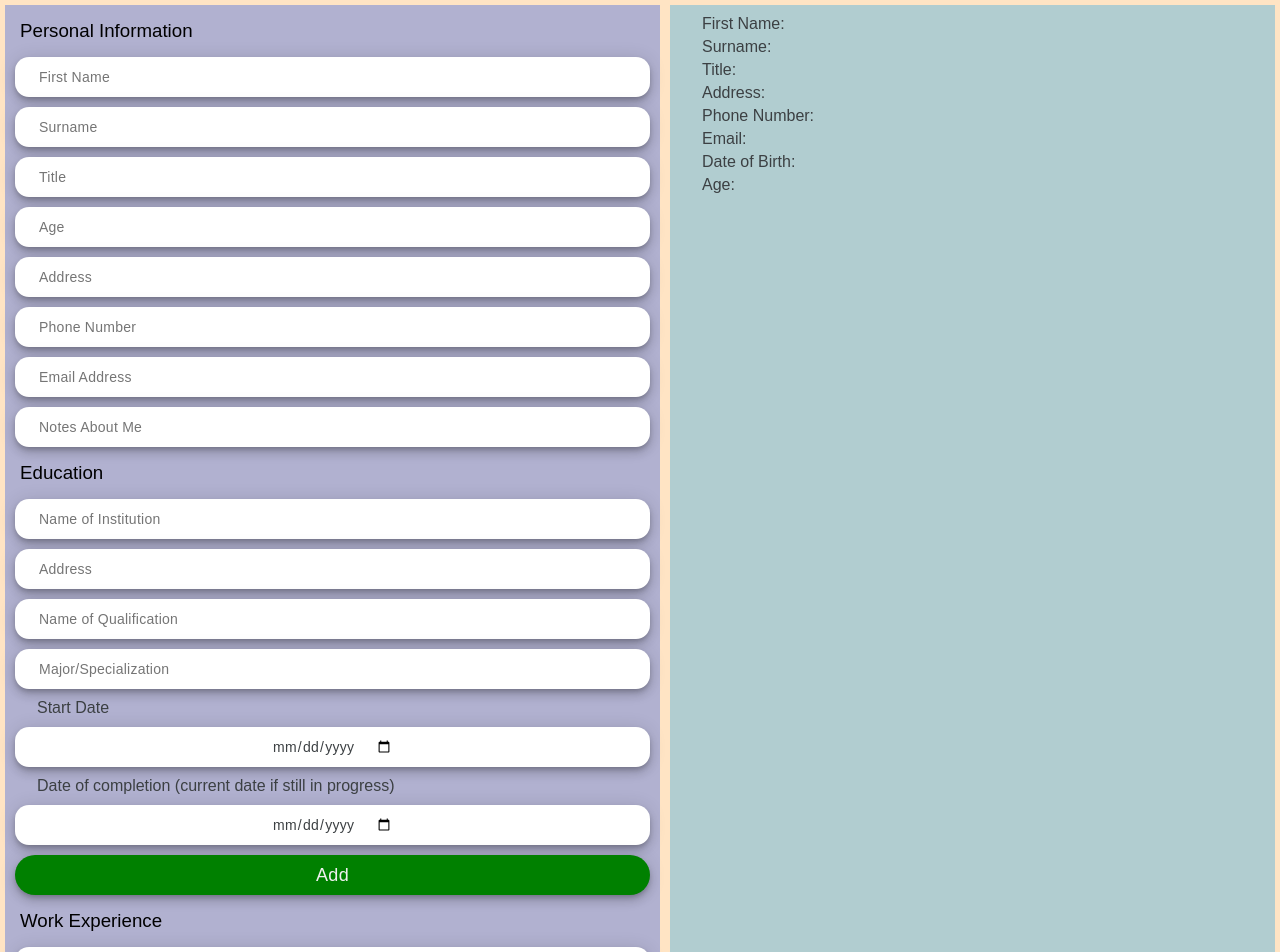
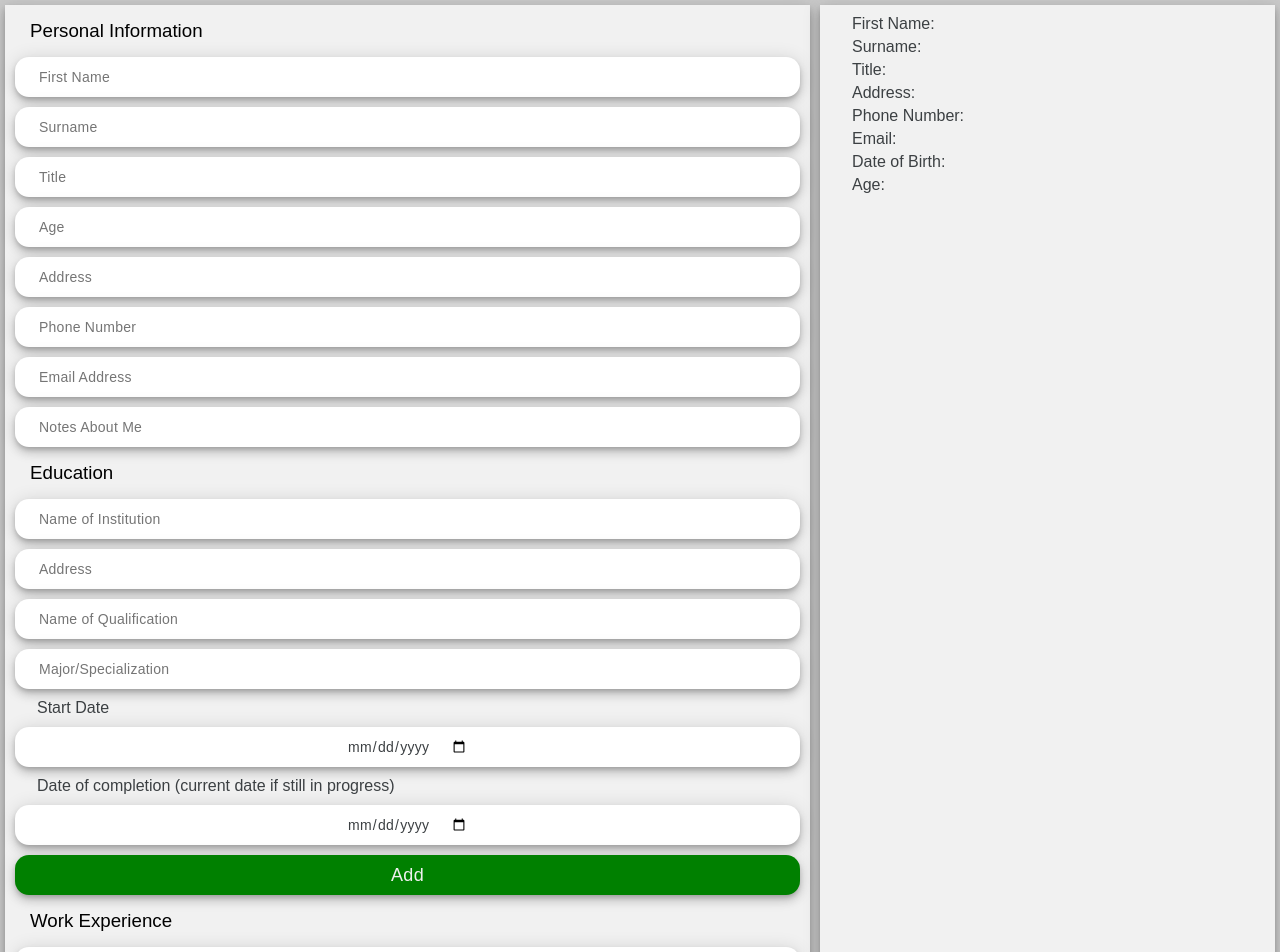
Before and after one commit to ScottCRed/cv-app, a React (Create React App) app: page / in a window 1280 px wide. Shown: the top 952 px of the page. Built offline with nearby package versions, Linux system fonts and the light colour scheme.

Commit message:
Adjust wrapper sizes and minor spacing adjustments

```diff
--- a/src/App.css
+++ b/src/App.css
@@ -5,22 +5,25 @@
 
 .mainWrapper {
     display: flex;
-    background-color: bisque;
+    justify-content: space-around;
+    background-color: rgb(202, 202, 202);
     margin: 0px;
 }
 
 .formWrapper {
-    background-color: rgb(177, 177, 208);
+    background-color: rgb(241, 241, 241);
     margin: 5px;
     padding: 5px;
-    width: 650px;
+    width: 800px;
+    box-shadow: rgba(0, 0, 0, .2) 0 3px 5px -1px,rgba(0, 0, 0, .14) 0 6px 10px 0,rgba(0, 0, 0, .12) 0 1px 18px 0;
 }
 
 .previewWrapper {
-    background-color: rgb(177, 205, 208);
+    background-color: rgb(241, 241, 241);
     margin: 5px;
     padding: 5px;
-    width: 650px;
+    width: 800px;
+    box-shadow: rgba(0, 0, 0, .2) 0 3px 5px -1px,rgba(0, 0, 0, .14) 0 6px 10px 0,rgba(0, 0, 0, .12) 0 1px 18px 0;
 }
 
 .infoCard {
@@ -45,7 +48,7 @@
     justify-content: center;
     letter-spacing: .25px;
     line-height: normal;
-    min-width: 635px;
+    min-width: 785px;
     overflow: visible;
     padding: 2px 24px;
     position: relative;
@@ -58,7 +61,7 @@
     font-family: "Poppins", sans-serif;
     align-items: center;
     background-color: #ffffff;
-    border-radius: 24px;
+    border-radius: 14px;
     border-style: none;
     box-shadow: rgba(0, 0, 0, .2) 0 3px 5px -1px,rgba(0, 0, 0, .14) 0 6px 10px 0,rgba(0, 0, 0, .12) 0 1px 18px 0;
     box-sizing: border-box;
@@ -72,7 +75,7 @@
     justify-content: center;
     letter-spacing: .25px;
     line-height: normal;
-    min-width: 635px;
+    min-width: 785px;
     max-width: 100%;
     overflow: visible;
     padding: 2px 24px;
@@ -90,6 +93,7 @@
 
 h3 {
     margin: 10px;
+    margin-left: 20px;
     font-weight: 300;
 }
 
```
